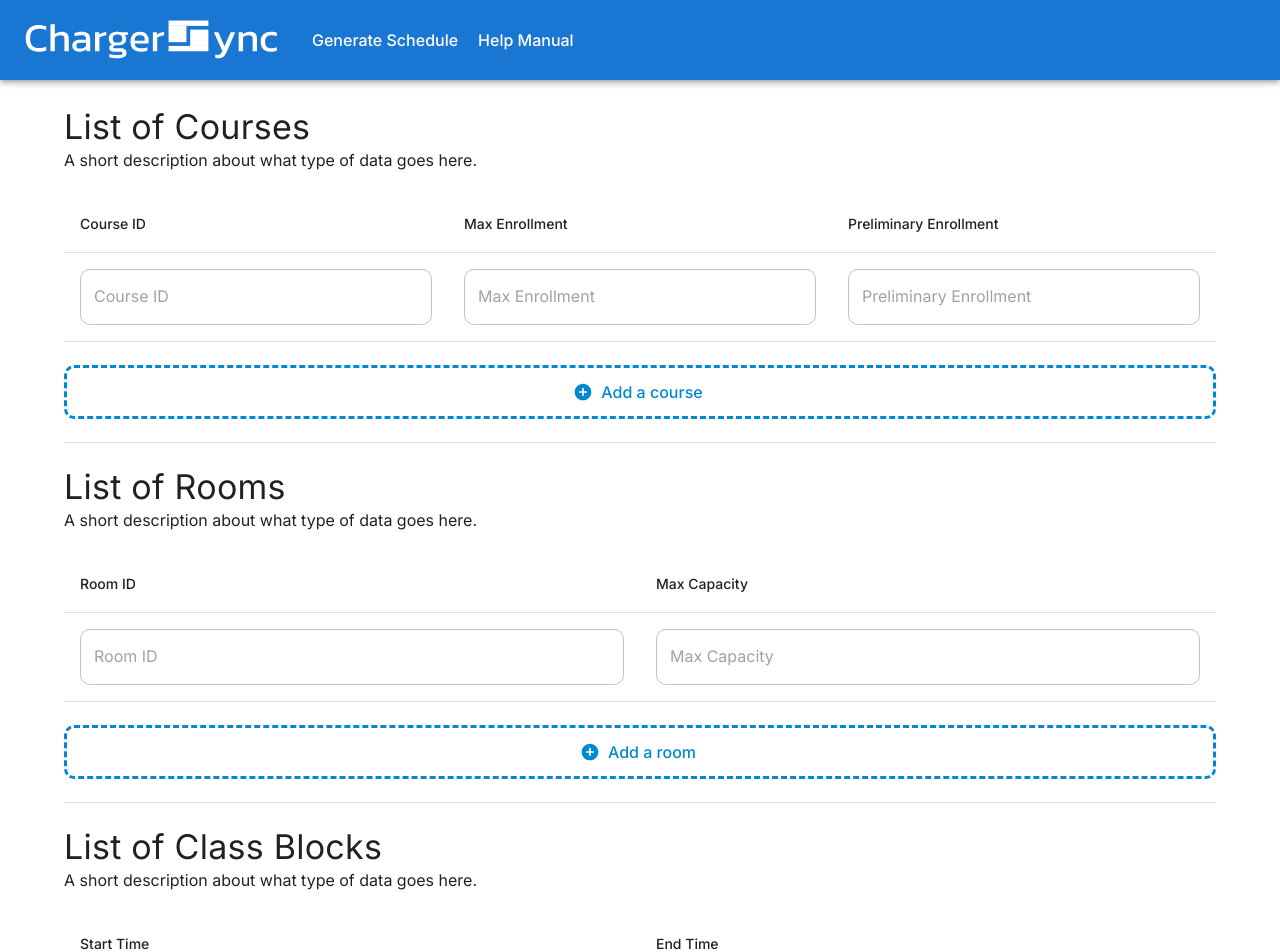
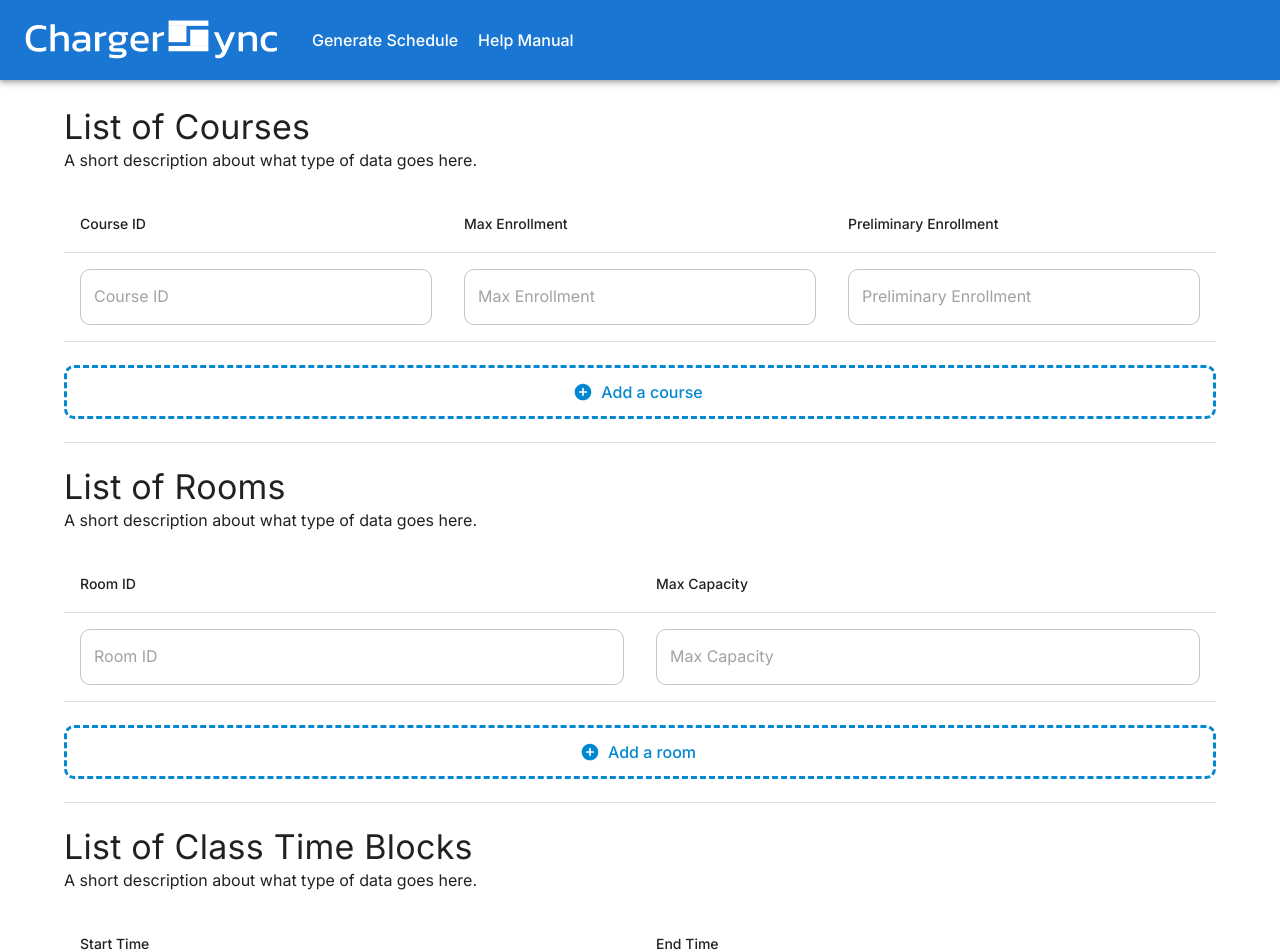
Before and after one commit to BSSD-Technologies/ChargerSync, a Next.js app in the folder frontend/: page /input-data in a window 1280 px wide. Shown: the top 952 px of the page. Built offline with nearby package versions, Linux system fonts and the light colour scheme.

Commit message:
Added types for inputs

```diff
--- a/frontend/src/app/input-data/input-sections/time-input.tsx
+++ b/frontend/src/app/input-data/input-sections/time-input.tsx
@@ -67,7 +67,7 @@ export default function TimeInput() {
         marginBottom: "2%",
       }}
     >
-      <Typography variant="h4">List of Class Blocks</Typography>
+      <Typography variant="h4">List of Class Time Blocks</Typography>
       <Typography variant="body1">
         A short description about what type of data goes here.
       </Typography>
```
Also changed, not shown: frontend/src/app/_types/Instructor.ts (added, +13 -0 lines), frontend/src/app/_types/Room.ts (added, +9 -0 lines), frontend/src/app/_types/TimeBlock.ts (added, +9 -0 lines).
